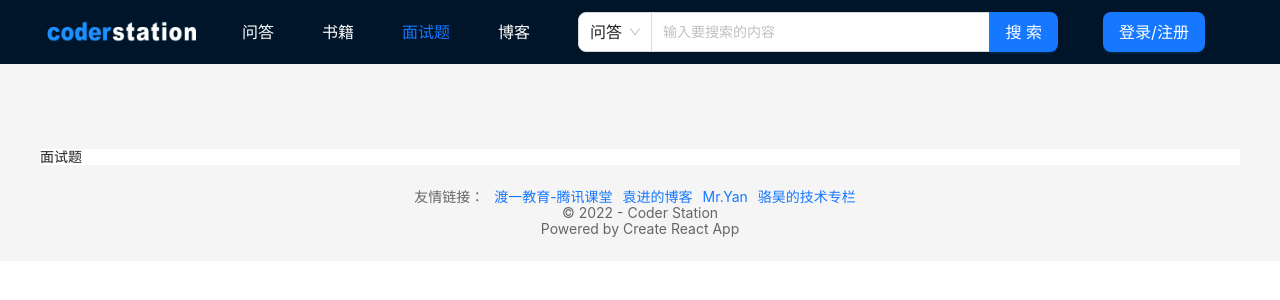
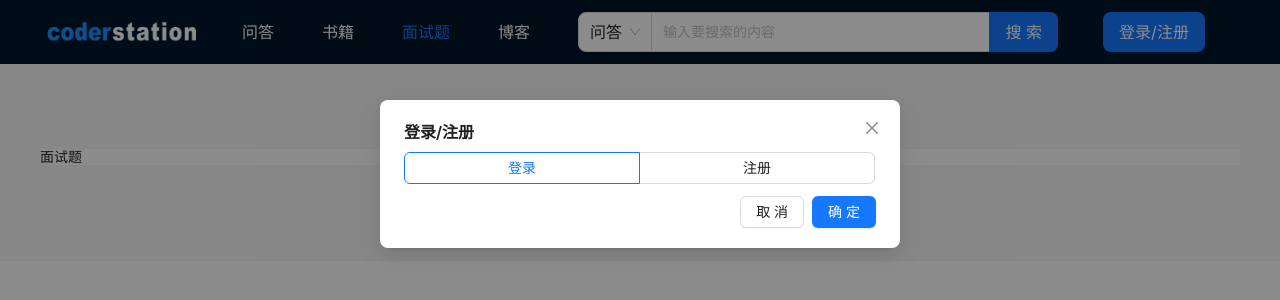
Before and after one commit to bzirs/coder-station, a React (Vite) app in the folder client/: page /interviews in a window 1280 px wide. Both pictures are taken after a click on the button "登录/注册". Shown: the top 300 px of the page. Built offline with nearby package versions, Linux system fonts and the light colour scheme.

Commit message:
登录弹框切换状态

```diff
--- a/client/package.json
+++ b/client/package.json
@@ -14,6 +14,7 @@
     "@reduxjs/toolkit": "^2.2.5",
     "antd": "^5.17.3",
     "normalize.css": "^8.0.1",
+    "prop-types": "^15.8.1",
     "react": "^18.2.0",
     "react-dom": "^18.2.0",
     "react-redux": "^9.1.2",
--- a/client/src/layout/Header.jsx
+++ b/client/src/layout/Header.jsx
@@ -63,6 +63,7 @@ const Header = props => {
         // dispatch(toggleLoginStatus())
         console.log('wozhixingle')
         setIsLoginModalOpen(true)
+
     }
 
     return (
@@ -91,12 +92,12 @@ const Header = props => {
                 <div className="loginBtnContainer">
                     {!isLogin && <Button type="primary" size='large'
                                          onClick={handleToLogin}>登录/注册</Button>}
-                    {isLogin && <HeaderAvatar isLoginOpen={isLoginModalOpen} closeLoginModel={closeLoginModel}
+                    {isLogin && <HeaderAvatar
                     />}
 
                 </div>
             </div>
-            <LoginModel/>
+            <LoginModel isLoginOpen={isLoginModalOpen} closeLoginModel={closeLoginModel}/>
         </>
 
     );
--- a/client/src/layout/components/LoginModel.jsx
+++ b/client/src/layout/components/LoginModel.jsx
@@ -1,8 +1,12 @@
-import React from 'react';
-import {Modal} from "antd";
+import React, {useState} from 'react';
+import {Modal, Radio} from "antd";
 import PropTypes from "prop-types";
 
+import styles from './loginModel.module.scss'
+
 const LoginModel = ({isLoginOpen, closeLoginModel}) => {
+
+    const [mode, setMode] = useState('login')
 
     const handleOk = () => {
         closeLoginModel();
@@ -11,12 +15,21 @@ const LoginModel = ({isLoginOpen, closeLoginModel}) => {
         closeLoginModel();
     };
 
+    const handleModeChange = (e) => {
+        setMode(e.target.value)
+    };
 
     return (
-        <Modal title="Basic Modal" open={isLoginOpen} onOk={handleOk} onCancel={handleCancel}>
-            <p>Some contents...</p>
-            <p>Some contents...</p>
-            <p>Some contents...</p>
+        <Modal title="登录/注册" open={isLoginOpen} onOk={handleOk} onCancel={handleCancel}>
+            <Radio.Group
+                onChange={handleModeChange}
+                value={mode}
+                className={styles.radioGroup}
+            >
+                <Radio.Button value="login" className={styles.radioButton}>登录</Radio.Button>
+                <Radio.Button value="register" className={styles.radioButton}>注册</Radio.Button>
+            </Radio.Group>
+
         </Modal>
     );
 };
--- /dev/null
+++ b/client/src/layout/components/loginModel.module.scss
@@ -0,0 +1,9 @@
+
+.radioGroup {
+  width: 100%;
+}
+
+.radioButton {
+  width: 50%;
+  text-align: center;
+}
```
Also changed, not shown: 1 other file (tests, documents, lock files or other folders).
